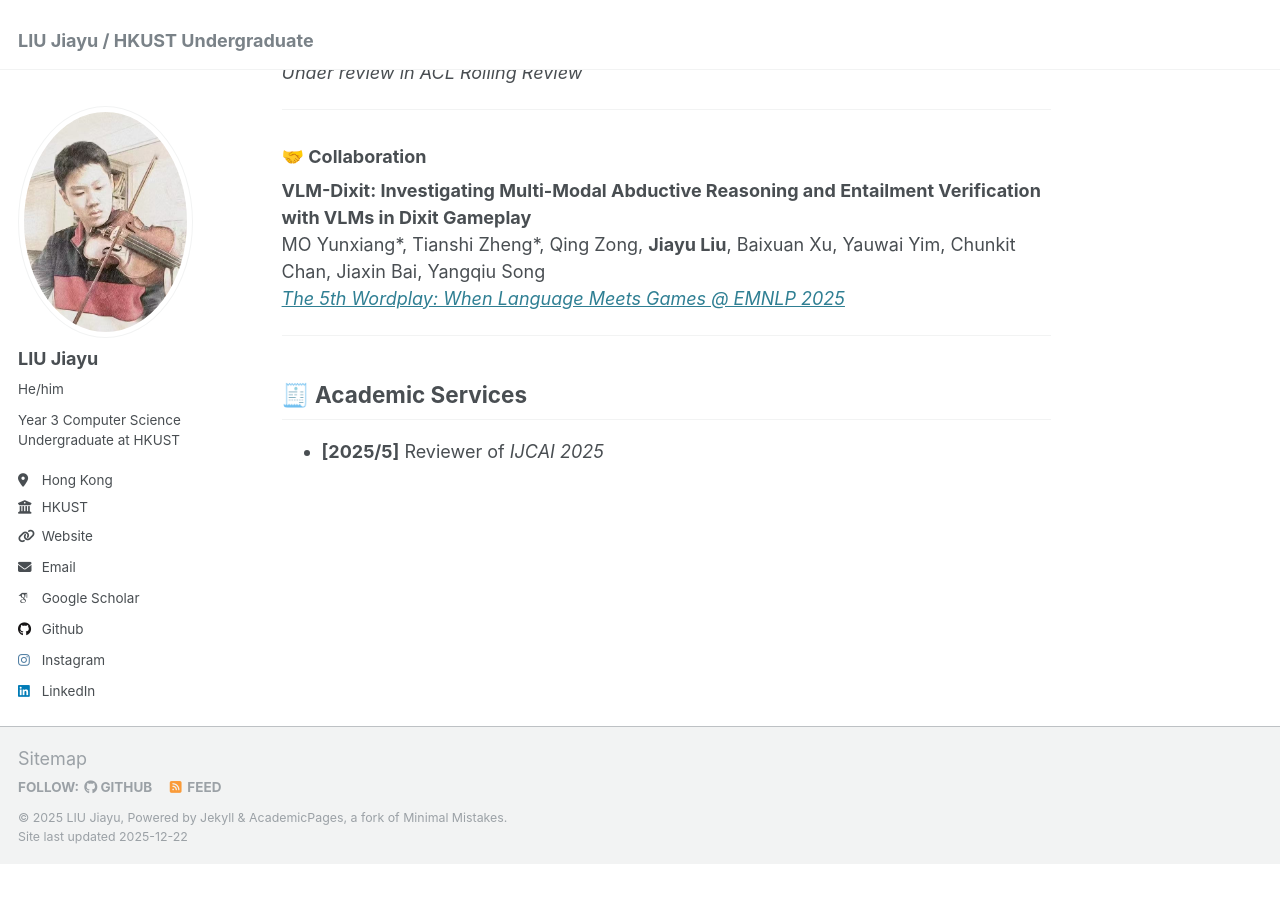
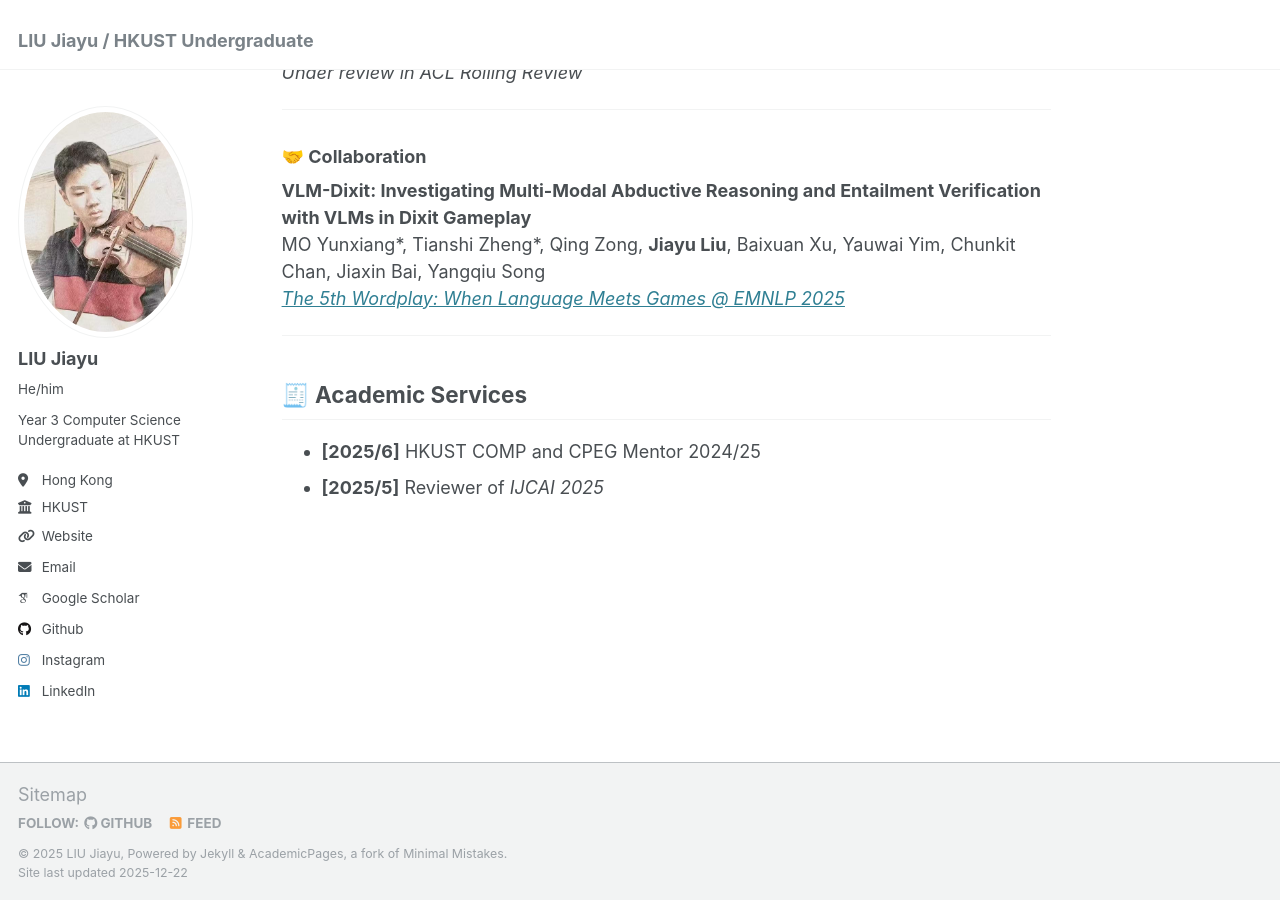
Before and after one commit to JiayuJeff/JiayuJeff.github.io, a Jekyll site: the page built from _pages/about.md, in a window 1280 px wide and 900 px high, scrolled down 2810 px. Built offline with Jekyll 4.4.1, drawn with Linux system fonts in a browser that asks for light colours; some web fonts are replaced; before the commit the page ends 3674 px from its top, so only the background shows below that.

Commit message:
Update about.md

```diff
--- a/_pages/about.md
+++ b/_pages/about.md
@@ -110,4 +110,5 @@ MO Yunxiang\*, Tianshi Zheng\*, Qing Zong, **Jiayu Liu**, Baixuan Xu, Yauwai Yim
 
 ## 🧾 Academic Services
 
+- **[2025/6]** HKUST COMP and CPEG Mentor 2024/25
 - **[2025/5]** Reviewer of *IJCAI 2025*
```
